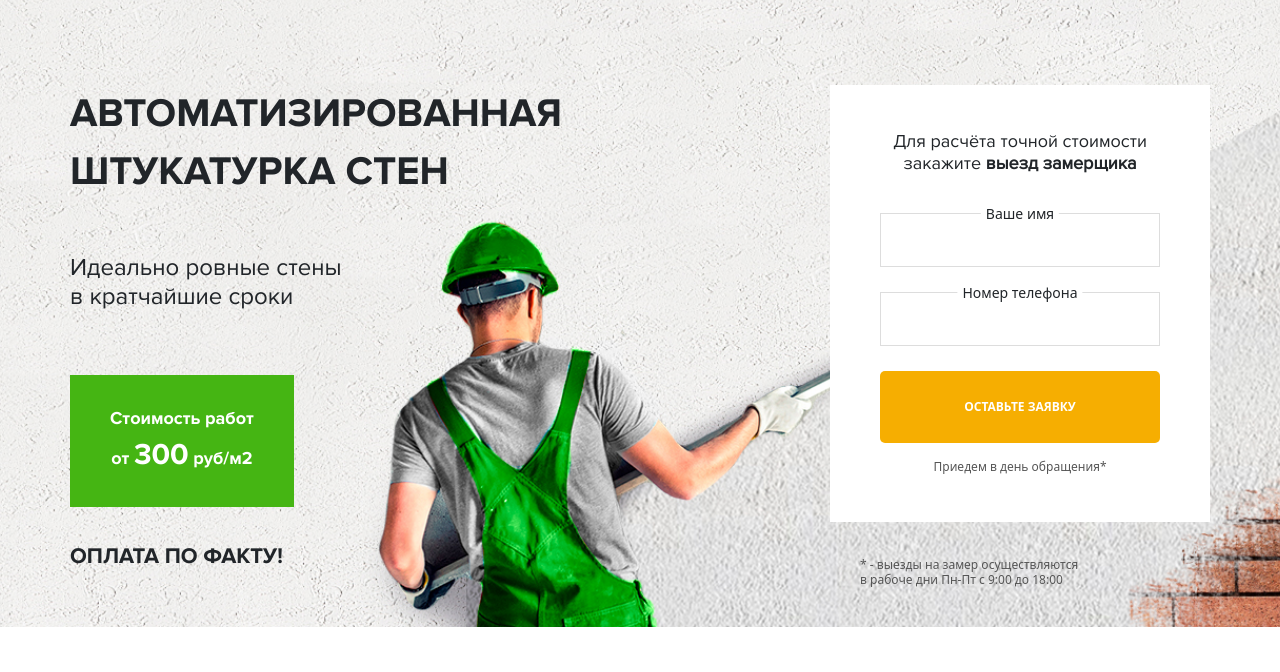
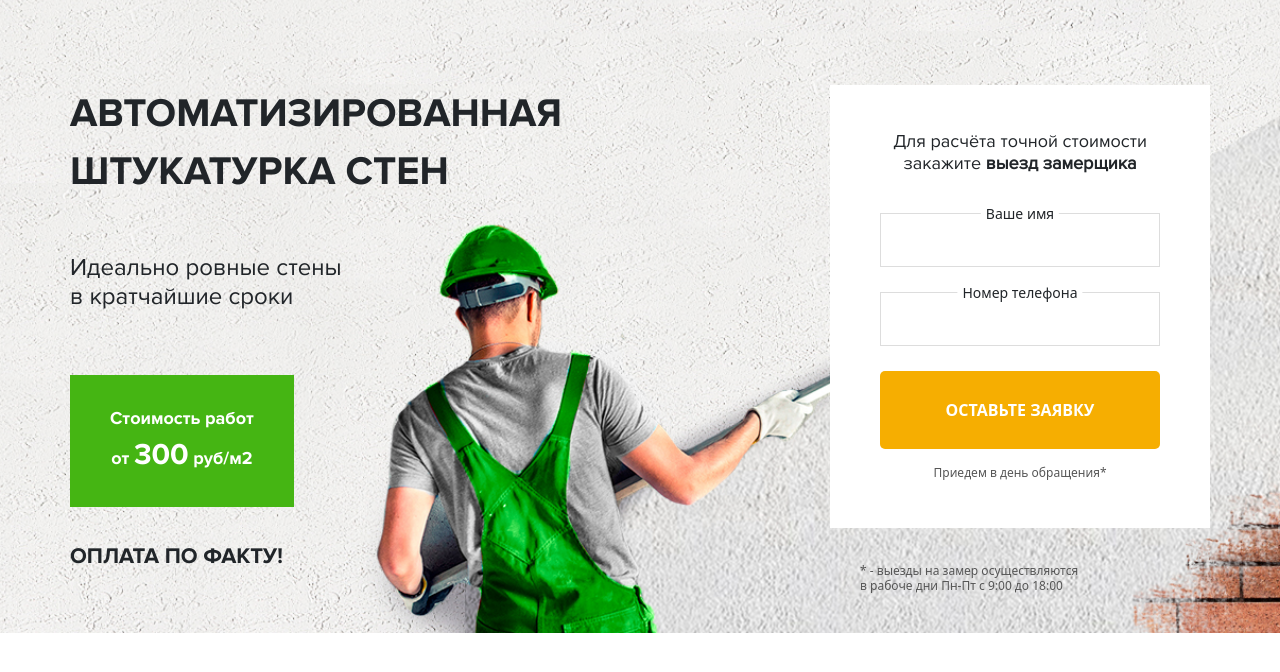
Before and after one commit to SachkovAE/SachkovAE.github.io, a plain HTML site: page practic_2/index.html in a window 1280 px wide. Shown: the part 110-782 px from the top of the page. Drawn offline with nearby package versions, Linux system fonts and the light colour scheme.

Commit message:
Update style.cssa

```diff
--- a/practic_2/css/style.css
+++ b/practic_2/css/style.css
@@ -138,6 +138,7 @@ a {
   width: 100%;
   padding: 2.7rem 5.5rem;
   margin-bottom: 1.5rem;
+  font-size:1.6rem;
 }
 .main .head .right-side .form .form-inputs .comment {
   margin: 0;
```
